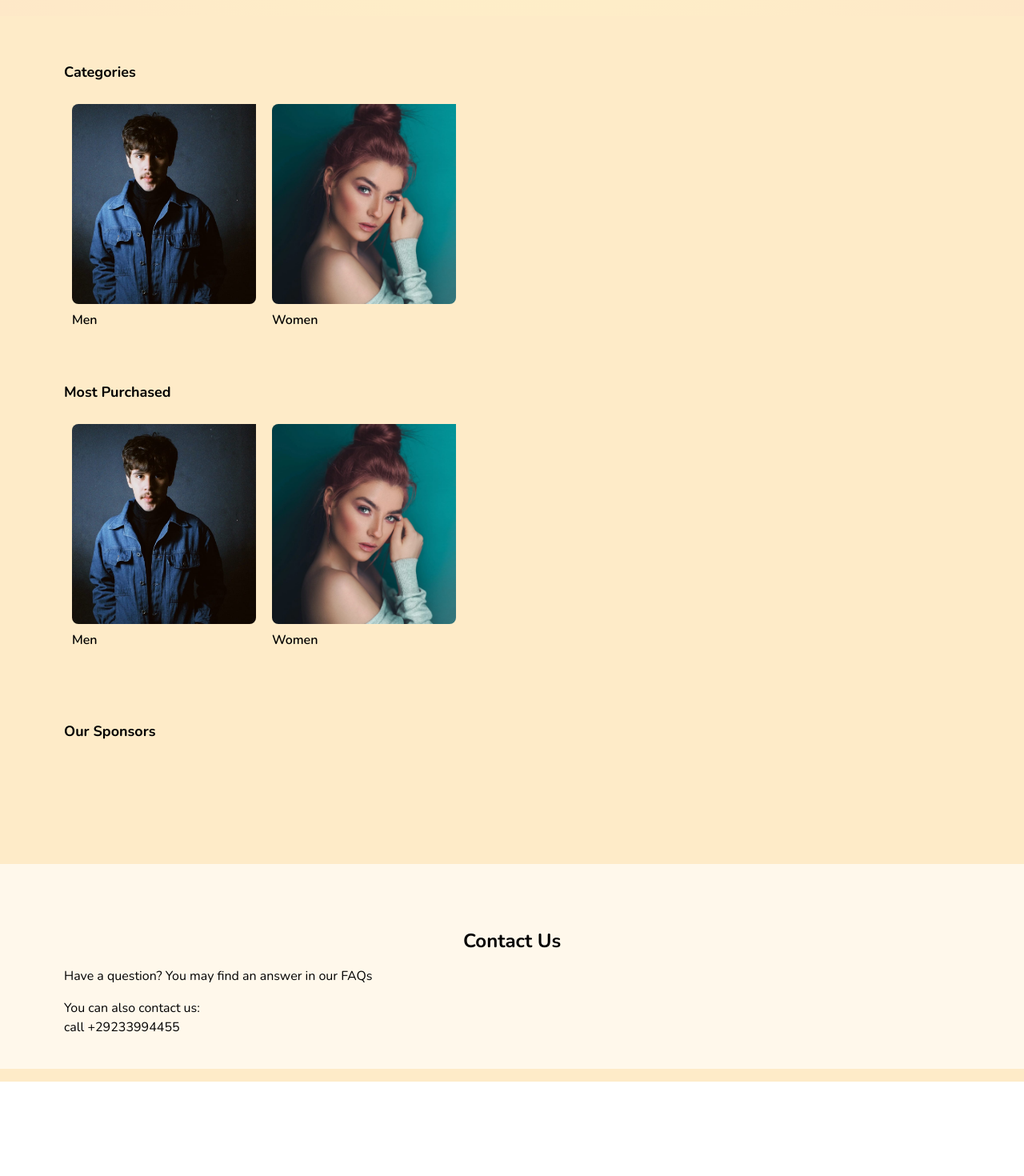
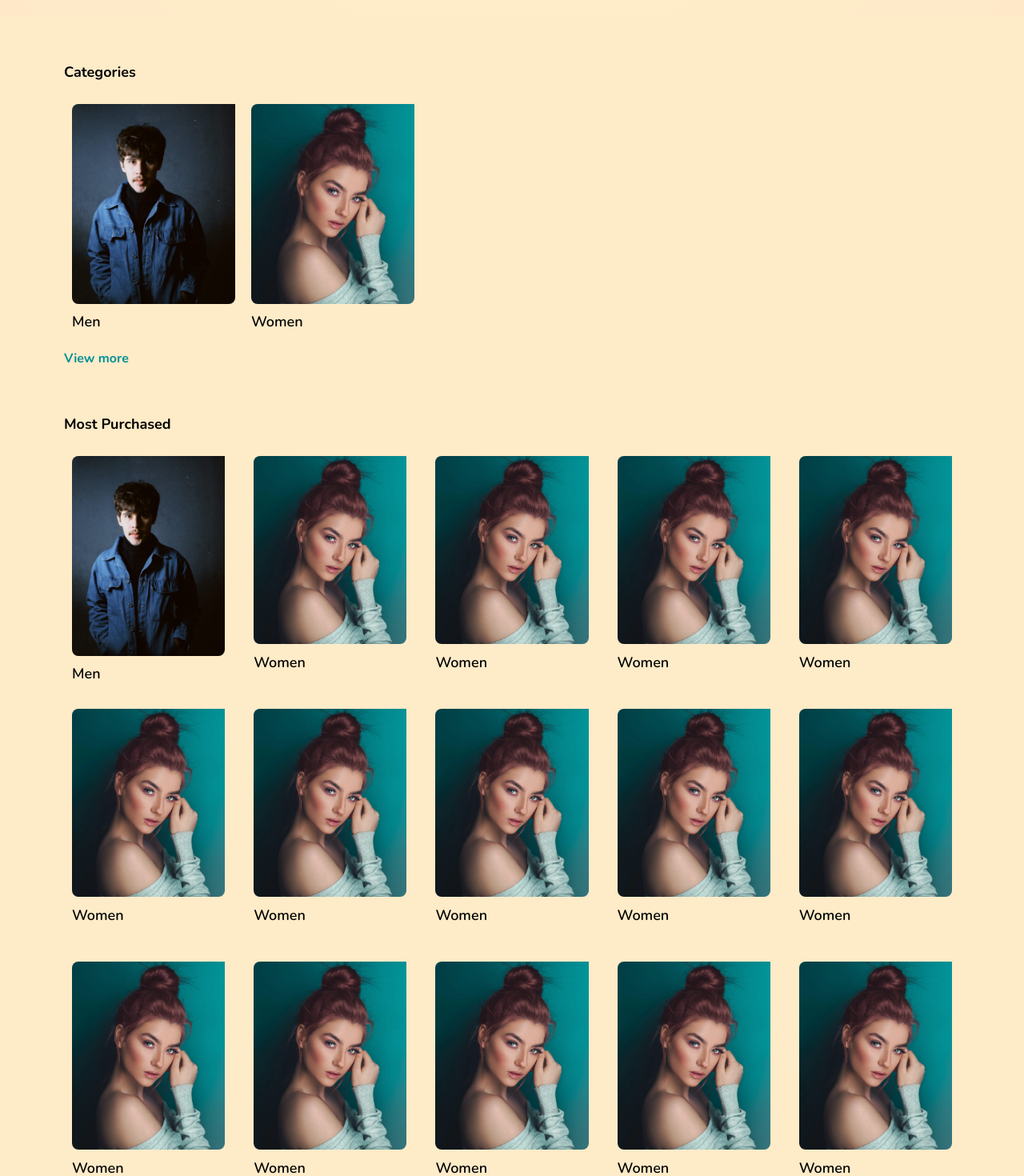
Before and after one commit to EzehAntony/Lorenzo, a Next.js app: page /home in a window 1280 px wide. Shown: the part 780-2250 px from the top of the page at 80% size. Before the commit the page ends 2132 px from the top, so only its background shows below. Built offline with nearby package versions, Linux system fonts and the light colour scheme.

Commit message:
most purchased

```diff
--- /dev/null
+++ b/app/category/page.jsx
@@ -0,0 +1,18 @@
+"use client";
+
+import { useEffect } from "react";
+import Header from "@/components/Header";
+
+const page = () => {
+  useEffect(() => {
+    window.scrollY > 100 ? console.log(true) : console.log(false);
+  }, [window.scrolly]);
+
+  return (
+    <div className="min-h-[2000px]">
+      <Header />
+    </div>
+  );
+};
+
+export default page;
--- a/app/home/page.jsx
+++ b/app/home/page.jsx
@@ -1,67 +1,19 @@
 import React from "react";
 import Hero from "../../components/Hero";
 import Categories from "@/components/Categories";
-import Link from "next/link";
+import Category from "@/components/Category";
+import MostPurchased from "@/components/mostPurchased";
+import Sponsors from "@/components/Sponsors";
+import Footer from "@/components/Footer";
 
 function Home() {
   return (
-    <div className="min-h-[2000px] bg-[#FEEBC8] flex flex-col items-center  ">
+    <div className="bg-[#FEEBC8] flex flex-col items-center ">
       <Hero />
-      {/* categories */}
-      <div className="w-full ">
-        <h3 className="ml-4 lg:ml-20 text-lg  mt-14 mb-4 font-bold">
-          Categories
-        </h3>
-        <div className="w-[100%] lg:px-20 flex flex-wrap justify-around md:justify-start lg:justify-start items-center">
-          <Categories img="man.jpg" text="men" />
-          <Categories img="woman.jpg" text="women" />
-        </div>
-      </div>
-
-      {/* Most purchased */}
-      <div className="w-full ">
-        <h3 className="ml-4 lg:ml-20 text-lg capitalize  mt-14 mb-4 font-bold">
-          Most purchased
-        </h3>
-        <div className="w-[100%] lg:px-20 flex flex-wrap justify-around md:justify-start lg:justify-start items-center">
-          <Categories img="man.jpg" text="men" />
-          <Categories img="woman.jpg" text="women" />
-        </div>
-      </div>
-
-      {/* marquee */}
-
-      <div className="w-full px-4 lg:px-20 my-6">
-        <h5 className=" capitalize text-left text-lg  mt-14 mb-4 font-bold">
-          our sponsors
-        </h5>
-        <marquee>
-          <div className="w-full flex justify-between items-center">
-            <h2 className="text-lg font-bold ">Lorenzo</h2>
-            <img src="/lorenzo.svg" className="w-[50px]" alt="" />
-            <img src="/perfume2down.svg" className="w-[30px]" alt="" />
-            <img src="/perfume4.svg" className="w-[20px]" alt="" />
-            <img src="/perfumes.svg" className="w-[50px]" alt="" />
-            <img src="/lorenzo.svg" className="w-[50px]" alt="" />
-          </div>
-        </marquee>
-      </div>
-
-      {/* Contact */}
-
-      <div className="w-full px-4 lg:px-20 bg-[#fff8eb] py-6 my-4 ">
-        <h5 className=" capitalize text-center text-2xl  mt-14 mb-4 font-bold my-4">
-          contact us
-        </h5>
-
-        <p className="my-4">
-          Have a question? You may find an answer in our{" "}
-          <Link className="soqa" href="">FAQs</Link>
-        </p>
-        <p className="my-4">
-          You can also contact us: <br /> call +29233994455{" "}
-        </p>
-      </div>
+      <Category />
+      <MostPurchased />
+      <Sponsors />
+      <Footer />
     </div>
   );
 }
--- a/app/page.js
+++ b/app/page.js
@@ -35,7 +35,7 @@ export default function Splash() {
       <img src="/lorenzo.svg" className="w-24" alt="" />
       <button
         onClick={() => router.push("/home")}
-        className="bg-black w-[90%] justify-center items-center px-5 py-5 flex absolute bottom-5 text-white max-w-[400px] text-lg font-semibold hover:bg-[#FEE8C8]"
+        className="bg-[#029094] w-[90%] justify-center items-center px-5 py-5 flex absolute bottom-5 text-white max-w-[400px] text-lg font-semibold hover:bg-[#FEE8C8]"
       >
         <h3 className=" mr-2 ">Start shopping</h3>{" "}
         <i class="bi bi-cart-fill" className="text-white text-lg"></i>
--- a/components/Categories.jsx
+++ b/components/Categories.jsx
@@ -2,25 +2,31 @@
 
 import { useLayoutEffect, useRef } from "react";
 import { gsap } from "gsap";
-function Categories({ img, text }) {
+import { useRouter } from "next/navigation";
+
+const Categories = ({ img, text, url }) => {
   const ref = useRef(null);
   const g = gsap.utils.selector(ref);
+  const router = useRouter();
 
   return (
     <div
-       id="category"
-      className=" group cursor-pointer w-[48%] sm:max-w-[200px] md:max-w-[250px] h-[200px] md:h-[300px] p-[10px] flex flex-col justify-around items-start overflow-hidden "
+      onClick={() => {
+        alert(url);
+      }}
+      id="category"
+      className="group cursor-pointer sm:max-w-[200px] md:max-w-[250px] h-[200px] md:h-[300px] p-[10px] flex flex-col justify-around items-start overflow-hidden "
     >
       <img
         src={img}
         className="w-[100%]  max-h-[150px] md:max-h-[200px] lg:max-h-[250px] object-cover rounded-l-lg rounded-br-lg"
         alt=""
       />
-      <p className="my-2 capitalize font-semibold group-hover:text-[#ebb16c] group-hover:font-bold group-hover:scale-125 transition-all">
+      <p className="my-2 text-lg capitalize font-semibold group-hover:text-[#029094] group-hover:font-bold group-hover:scale-125 transition-all">
         {text}
       </p>
     </div>
   );
-}
+};
 
 export default Categories;
--- /dev/null
+++ b/components/Category.jsx
@@ -0,0 +1,19 @@
+"use client";
+
+import React from "react";
+import Categories from "@/components/Categories";
+
+const Category = () => {
+  return (
+    <div className="w-[100%] px-4 lg:px-20">
+      <h3 className=" text-lg  mt-14 mb-4 font-bold">Categories</h3>
+      <div className="w-[100%] grid grid-cols-2 md:grid-cols-3 lg:grid-cols-5">
+        <Categories img="man.jpg" text="men" />
+        <Categories img="woman.jpg" text="women" />
+      </div>
+      <p className="mt-4 text-[#029094] font-bold">View more</p>
+    </div>
+  );
+};
+
+export default Category;
--- /dev/null
+++ b/components/Footer.jsx
@@ -0,0 +1,34 @@
+"use client";
+
+import React from "react";
+import Categories from "@/components/Categories";
+import Link from "next/link";
+import { Button, IconButton } from "@mui/material";
+import { ChatBubble } from "@mui/icons-material";
+
+const Footer = () => {
+  return (
+    <div className="w-full px-4 lg:px-20 bg-[#fff8eb] py-6  ">
+      <h5 className=" capitalize text-center text-xl  mt-14 mb-4 font-semibold my-4">
+        contact us
+      </h5>
+
+      <p className="my-4">
+        Have a question? You may find an answer in our{" "}
+        <Link className="text-[#029094] font-semibold" href="">
+          FAQs
+        </Link>
+      </p>
+      <p className="my-4">
+        You can also contact us: <br /> call +29233994455
+      </p>
+
+      <button className=" p-4 br- h-[50px] text-white bg-[#029094] flex justify-center items-center ">
+        <p className="font-semibold">Live Chat</p>
+        <ChatBubble className="fill-white ml-2" />
+      </button>
+    </div>
+  );
+};
+
+export default Footer;
--- a/components/Header.jsx
+++ b/components/Header.jsx
@@ -18,7 +18,7 @@ function Header() {
           }}
           className="relative mr-5"
         >
-          <p className="absolute -top-[4px] -right-[0px] text-sm font-extrabold bg-[#fff] py-[1px] px-1 rounded-md">
+          <p className="absolute -top-[4px] -right-[0px] text-sm font-semibold text-white bg-[#029094] px-[0.25rem] rounded-md">
             20
           </p>
           <ShoppingCart />
--- /dev/null
+++ b/components/MostPurchased.jsx
@@ -0,0 +1,34 @@
+"use client";
+
+import Categories from "@/components/Categories";
+
+const MostPurchased = () => {
+  return (
+    <div className="w-full px-4 lg:px-20 ">
+      <h3 className="text-lg capitalize  mt-14 mb-4 font-bold">
+        Most purchased
+      </h3>
+      <div className="w-full grid grid-cols-2 gap-4 md:grid-cols-4 lg:grid-cols-5">
+        <Categories img="man.jpg" url="/men" text="men" />
+        <Categories img="woman.jpg" url="women" text="women" />
+        <Categories img="woman.jpg" url="womenn" text="women" />
+        <Categories img="woman.jpg" url="womenn" text="women" />
+        <Categories img="woman.jpg" url="womenn" text="women" />
+        <Categories img="woman.jpg" url="womenn" text="women" />
+        <Categories img="woman.jpg" url="womenn" text="women" />
+        <Categories img="woman.jpg" url="womenn" text="women" />
+        <Categories img="woman.jpg" url="womenn" text="women" />
+        <Categories img="woman.jpg" url="womenn" text="women" />
+        <Categories img="woman.jpg" url="womenn" text="women" />
+        <Categories img="woman.jpg" url="womenn" text="women" />
+        <Categories img="woman.jpg" url="womenn" text="women" />
+        <Categories img="woman.jpg" url="womenn" text="women" />
+        <Categories img="woman.jpg" url="womenn" text="women" />
+        <Categories img="woman.jpg" url="womenn" text="women" />
+      </div>
+      <p className="mt-4 text-[#029094] font-bold flex">View more</p>
+    </div>
+  );
+};
+
+export default MostPurchased;
--- /dev/null
+++ b/components/Sponsors.jsx
@@ -0,0 +1,23 @@
+"use client";
+
+const Sponsors = () => {
+  return (
+    <div className="w-full px-4 lg:px-20 my-6">
+      <h5 className=" capitalize text-left text-lg  mt-14 mb-4 font-bold">
+        our sponsors
+      </h5>
+      <marquee>
+        <div className="w-full flex justify-between items-center">
+          <h2 className="text-lg font-bold ">Lorenzo</h2>
+          <img src="/lorenzo.svg" className="w-[50px]" alt="" />
+          <img src="/perfume2down.svg" className="w-[30px]" alt="" />
+          <img src="/perfume4.svg" className="w-[20px]" alt="" />
+          <img src="/perfumes.svg" className="w-[50px]" alt="" />
+          <img src="/lorenzo.svg" className="w-[50px]" alt="" />
+        </div>
+      </marquee>
+    </div>
+  );
+};
+
+export default Sponsors;
```
Also changed, not shown: components/Hero.jsx (+4 -12 lines), public/perfume1down.svg.
